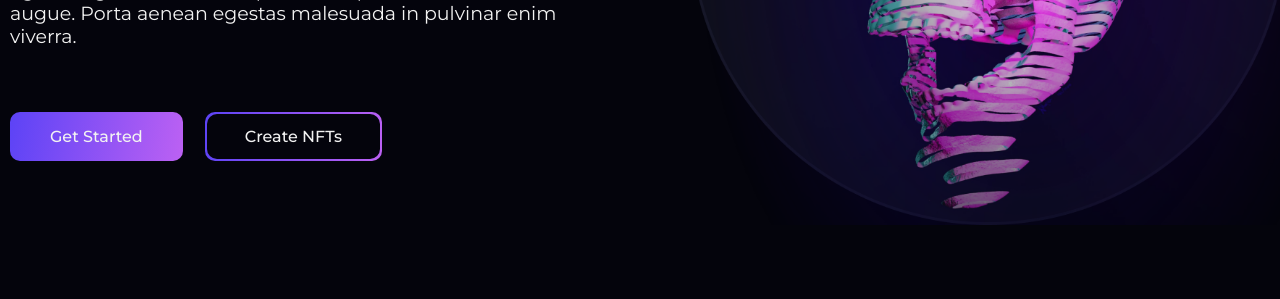
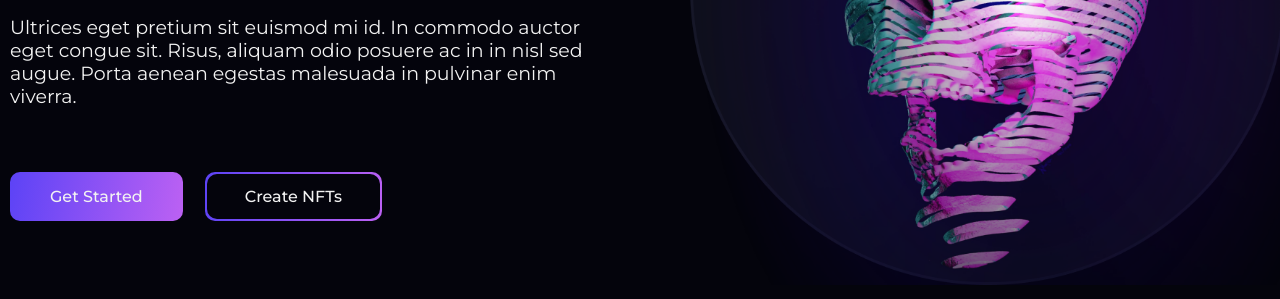
Before and after one commit to ptrv-dev/www-next-gen, a website: page src/index.html in a window 1280 px wide. Shown: the part 495-794 px from the top of the page. Drawn offline with nearby package versions, Linux system fonts and the light colour scheme; files that its build step writes are made by us from their sources.

Commit message:
Hero scss fix

```diff
--- a/src/scss/pages/_hero.scss
+++ b/src/scss/pages/_hero.scss
@@ -1,6 +1,6 @@
 .hero {
   min-height: 100vh;
-  padding: 120px 0;
+  padding-top: 180px;
 
   // .hero__container
 
```
